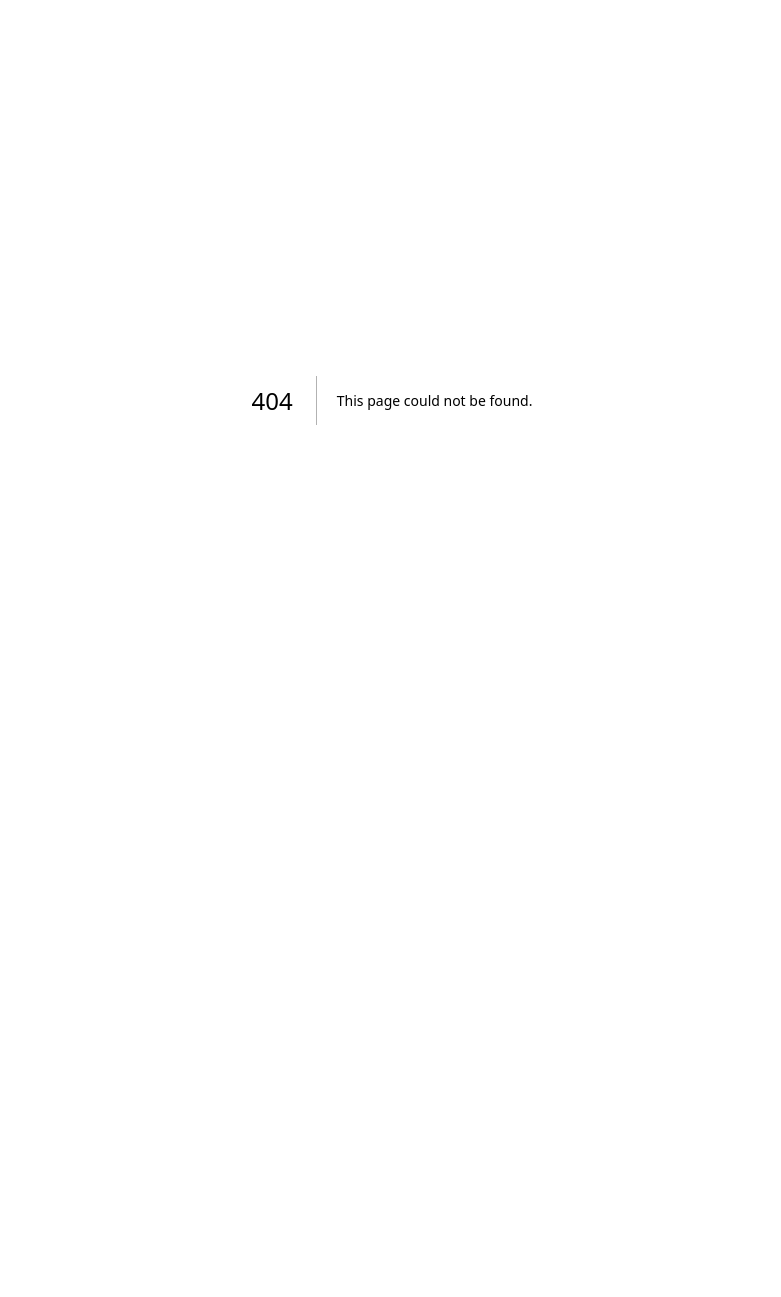
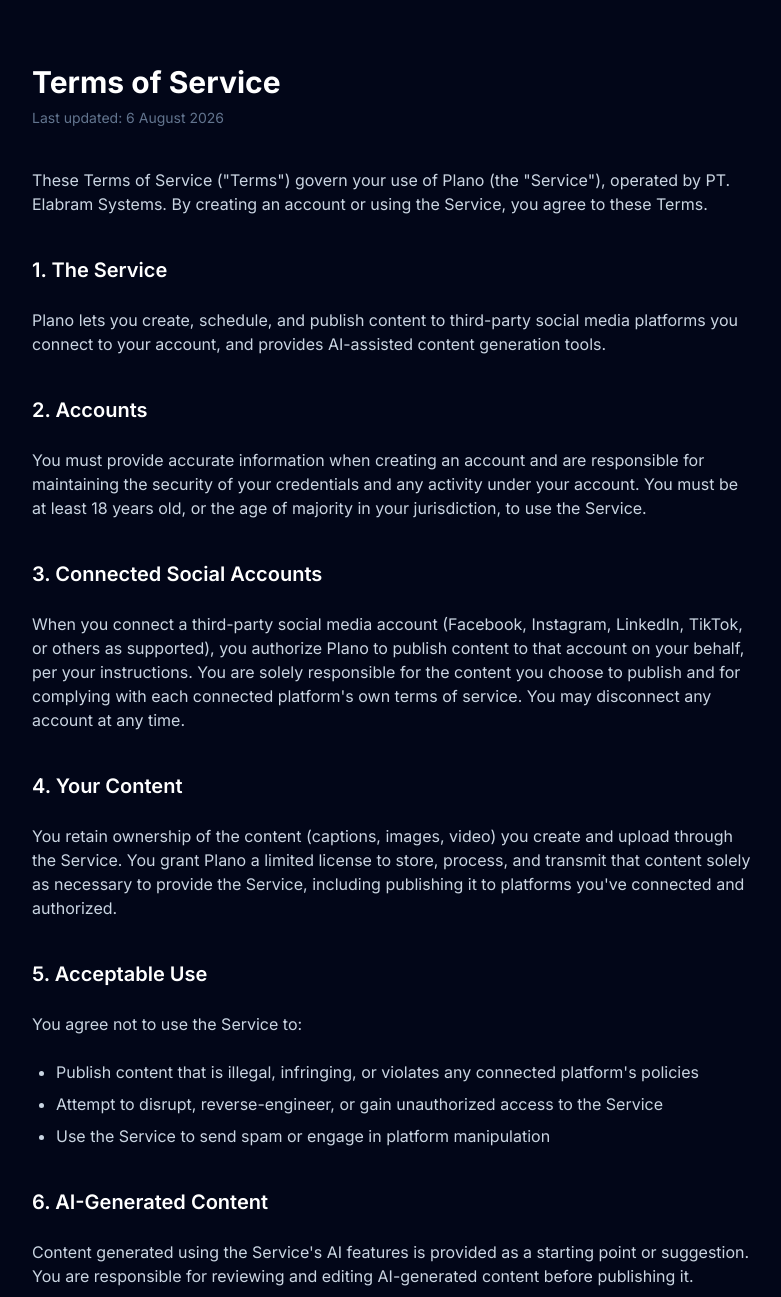
Before and after one commit to elabram-mkt/Plano, a Next.js app: page /terms in a window 1280 px wide. Before the commit this address had no page. Shown: the top 1297 px of the page, without its empty margins (248-1029 px from the left). Before the commit the page ends 800 px from the top, so only its background shows below. Built offline with nearby package versions, Linux system fonts and the light colour scheme.

Commit message:
Add terms of service page

```diff
--- /dev/null
+++ b/app/terms/page.tsx
@@ -0,0 +1,107 @@
+export default function TermsOfServicePage() {
+  return (
+    <div className="max-w-3xl mx-auto px-6 py-16 text-slate-300">
+      <h1 className="text-3xl font-bold text-white mb-2">Terms of Service</h1>
+      <p className="text-sm text-slate-500 mb-10">Last updated: 6 August 2026</p>
+
+      <section className="space-y-6">
+        <p>
+          These Terms of Service ("Terms") govern your use of Plano
+          (the "Service"), operated by PT. Elabram Systems. By creating
+          an account or using the Service, you agree to these Terms.
+        </p>
+
+        <h2 className="text-xl font-semibold text-white pt-4">1. The Service</h2>
+        <p>
+          Plano lets you create, schedule, and publish content to
+          third-party social media platforms you connect to your account,
+          and provides AI-assisted content generation tools.
+        </p>
+
+        <h2 className="text-xl font-semibold text-white pt-4">2. Accounts</h2>
+        <p>
+          You must provide accurate information when creating an account
+          and are responsible for maintaining the security of your
+          credentials and any activity under your account. You must be at
+          least 18 years old, or the age of majority in your jurisdiction,
+          to use the Service.
+        </p>
+
+        <h2 className="text-xl font-semibold text-white pt-4">3. Connected Social Accounts</h2>
+        <p>
+          When you connect a third-party social media account (Facebook,
+          Instagram, LinkedIn, TikTok, or others as supported), you
+          authorize Plano to publish content to that account on your
+          behalf, per your instructions. You are solely responsible for
+          the content you choose to publish and for complying with each
+          connected platform's own terms of service. You may disconnect
+          any account at any time.
+        </p>
+
+        <h2 className="text-xl font-semibold text-white pt-4">4. Your Content</h2>
+        <p>
+          You retain ownership of the content (captions, images, video)
+          you create and upload through the Service. You grant Plano a
+          limited license to store, process, and transmit that content
+          solely as necessary to provide the Service, including
+          publishing it to platforms you've connected and authorized.
+        </p>
+
+        <h2 className="text-xl font-semibold text-white pt-4">5. Acceptable Use</h2>
+        <p>You agree not to use the Service to:</p>
+        <ul className="list-disc pl-6 space-y-2">
+          <li>Publish content that is illegal, infringing, or violates any connected platform's policies</li>
+          <li>Attempt to disrupt, reverse-engineer, or gain unauthorized access to the Service</li>
+          <li>Use the Service to send spam or engage in platform manipulation</li>
+        </ul>
+
+        <h2 className="text-xl font-semibold text-white pt-4">6. AI-Generated Content</h2>
+        <p>
+          Content generated using the Service's AI features is provided
+          as a starting point or suggestion. You are responsible for
+          reviewing and editing AI-generated content before publishing it.
+        </p>
+
+        <h2 className="text-xl font-semibold text-white pt-4">7. Service Availability</h2>
+        <p>
+          The Service is provided "as is." We do not guarantee
+          uninterrupted availability, and scheduled posts may occasionally
+          fail to publish due to third-party platform issues outside our
+          control. We are not liable for content that fails to publish or
+          publishes incorrectly due to third-party platform changes,
+          outages, or policy enforcement.
+        </p>
+
+        <h2 className="text-xl font-semibold text-white pt-4">8. Termination</h2>
+        <p>
+          You may stop using the Service and delete your account at any
+          time. We may suspend or terminate accounts that violate these
+          Terms.
+        </p>
+
+        <h2 className="text-xl font-semibold text-white pt-4">9. Limitation of Liability</h2>
+        <p>
+          To the maximum extent permitted by law, PT. Elabram Systems
+          shall not be liable for any indirect, incidental, or
+          consequential damages arising from your use of the Service.
+        </p>
+
+        <h2 className="text-xl font-semibold text-white pt-4">10. Changes to These Terms</h2>
+        <p>
+          We may update these Terms from time to time. Continued use of
+          the Service after changes constitutes acceptance of the revised
+          Terms.
+        </p>
+
+        <h2 className="text-xl font-semibold text-white pt-4">11. Governing Law</h2>
+        <p>
+          These Terms are governed by the laws of the Republic of
+          Indonesia, without regard to conflict of law principles.
+        </p>
+
+        <h2 className="text-xl font-semibold text-white pt-4">12. Contact</h2>
+        <p>Questions about these Terms: news@elabram.com</p>
+      </section>
+    </div>
+  );
+}
```
